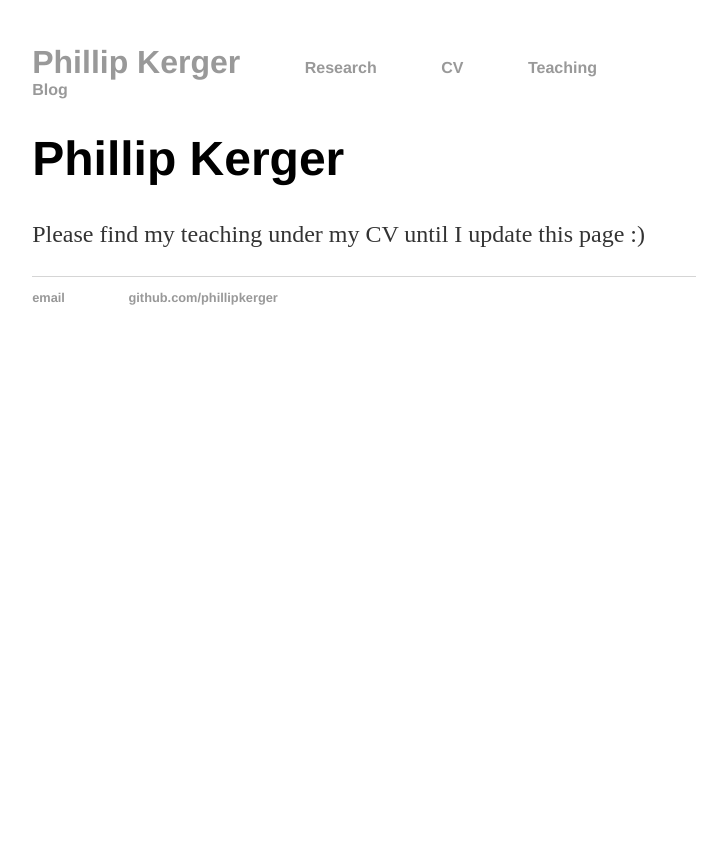
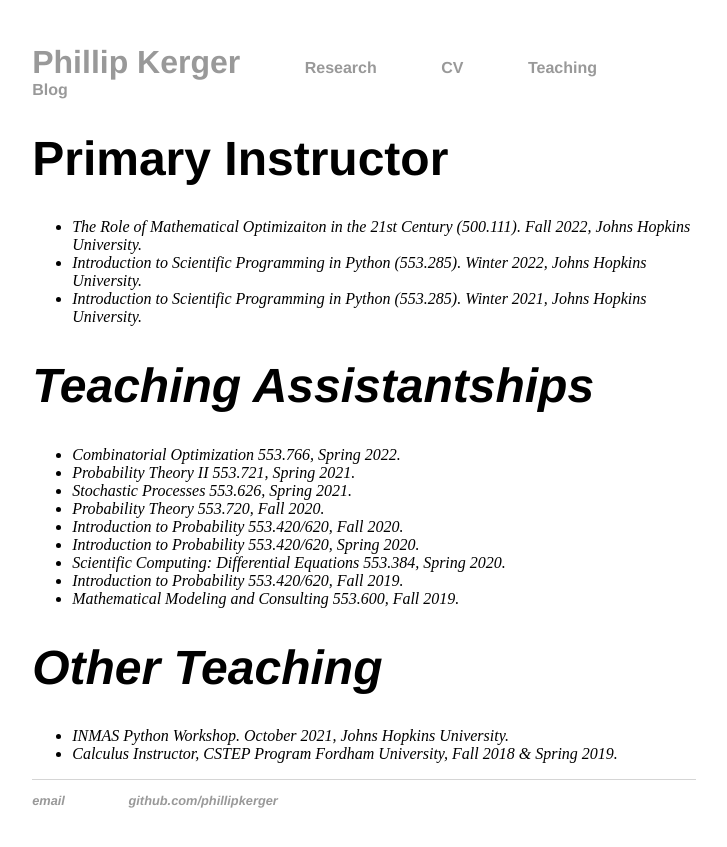
Before and after one commit to PhillipKerger/phillipkerger.github.io, a Jekyll site: the page built from teaching/index.html, in a window 1280 px wide. Shown: the top 847 px of the page, without its empty margins (276-1003 px from the left). Built offline with Jekyll 4.4.1, drawn with Linux system fonts in a browser that asks for light colours.

Commit message:
Update index.html

```diff
--- a/teaching/index.html
+++ b/teaching/index.html
@@ -3,6 +3,35 @@ layout: default
 title: Phillip Kerger
 ---
 <div class="blurb">
-	<h1>Phillip Kerger</h1>
-	<p> Please find my teaching under my CV until I update this page :)
+
+	<h1>Primary Instructor</h1>
+	<ul>
+		<li> <i>The Role of Mathematical Optimizaiton in the 21st Century<i> (500.111). Fall 2022, Johns Hopkins University.</li>
+		<li> <i>Introduction to Scientific Programming in Python</i> (553.285). Winter 2022, Johns Hopkins University. </li>
+		<li> <i>Introduction to Scientific Programming in Python</i> (553.285). Winter 2021, Johns Hopkins University. </li>
+
+	</ul>
+
+	<h1> Teaching Assistantships</h1>
+
+		<ul>
+			<li>Combinatorial Optimization 553.766, Spring 2022. </li>
+			<li>Probability Theory II 553.721, Spring 2021. </li>
+			<li>Stochastic Processes 553.626, Spring 2021. </li>
+			<li>Probability Theory 553.720, Fall 2020. </li>
+			<li>Introduction to Probability 553.420/620, Fall 2020. </li>
+			<li>Introduction to Probability 553.420/620, Spring 2020. </li>
+			<li>Scientific Computing: Differential Equations 553.384, Spring 2020.</li>
+			<li>Introduction to Probability 553.420/620, Fall 2019. </li>
+			<li>Mathematical Modeling and Consulting 553.600, Fall 2019. </li>
+		</ul>
+
+
+	<h1> Other Teaching</h1>
+		<ul>
+			<li> INMAS Python Workshop. October 2021, Johns Hopkins University.</li>
+			<li>Calculus Instructor, CSTEP Program Fordham University, Fall 2018 & Spring 2019. </li>
+		</ul>
+
+
 </div><!-- /.blurb -->
```
